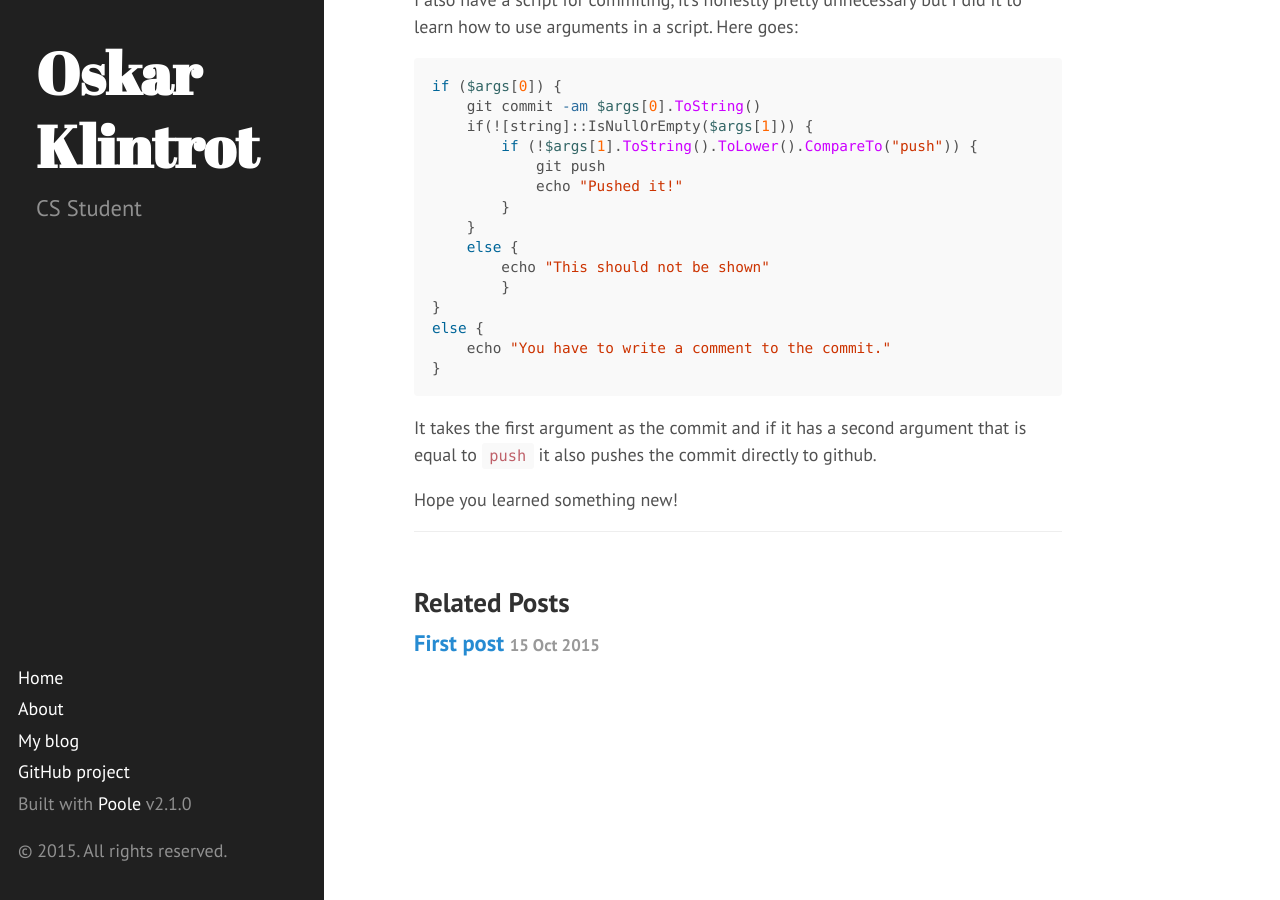
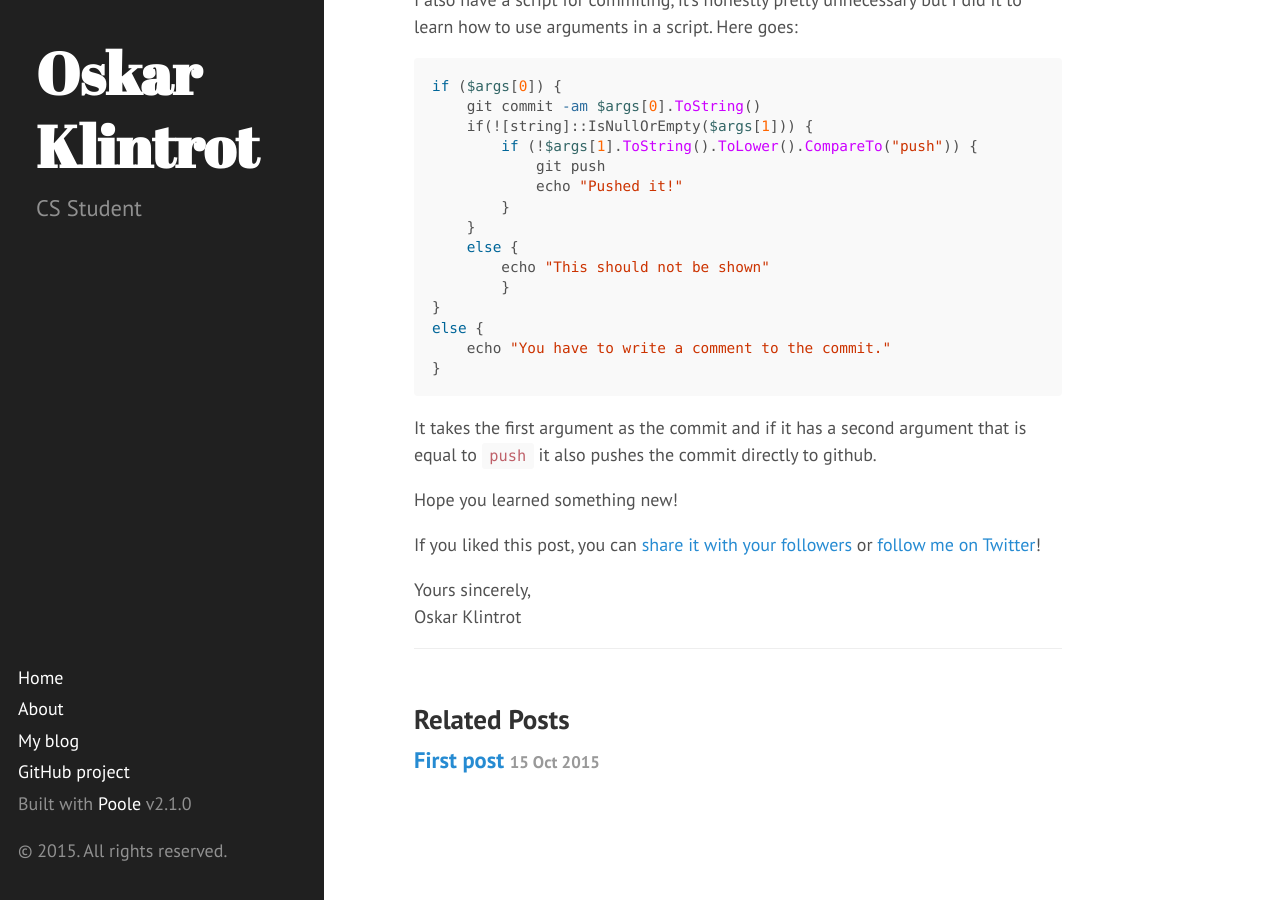
Before and after one commit to OskarKlintrotSkolarbeteWP14/2dv607.oskarklintrot.se, a Jekyll site: the page built from _posts/2015-10-19-set-up-aliases-in-powershell.md, in a window 1280 px wide and 900 px high, scrolled down 1458 px. Built offline with Jekyll 4.4.1, drawn with Linux system fonts in a browser that asks for light colours; Markdown is read by kramdown in place of the engine named in the settings; comment, search, counter and statistics services are not loaded.

Commit message:
Update 2015-10-19-set-up-aliases-in-powershell.md

```diff
--- a/_posts/2015-10-19-set-up-aliases-in-powershell.md
+++ b/_posts/2015-10-19-set-up-aliases-in-powershell.md
@@ -48,7 +48,5 @@ It takes the first argument as the commit and if it has a second argument that i
 
 Hope you learned something new!
 
-{% comment %}
-{% include plug_twitter.html %}
-{% include plug_signature.html %}
-{% endcomment %}
+{% include plugs/twitter.html %}
+{% include plugs/signature.html %}
```
